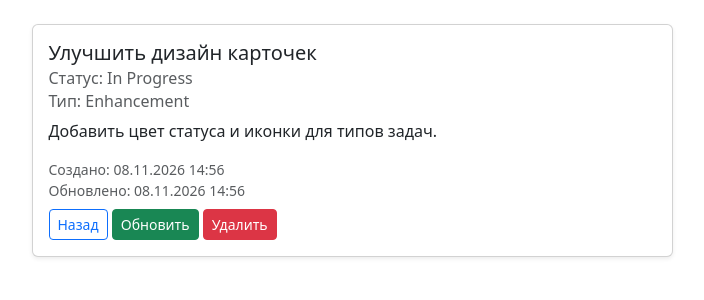
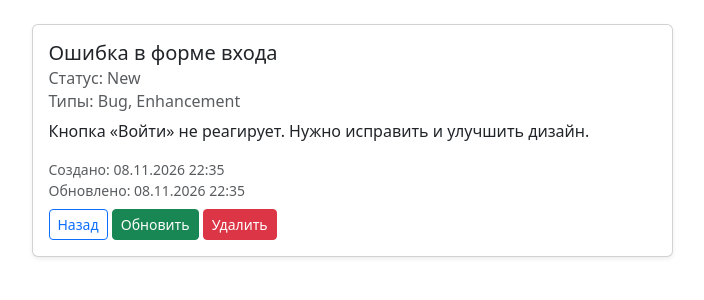
Before and after one commit to akramkhal/issue_tracker, a Django app: page /tasks/6/ in a window 1280 px wide. Shown: the part 56-356 px from the top of the page, without its empty margins (288-992 px from the left). Run offline with Django 5.2, Linux system fonts and the light colour scheme; data comes from the database, SQL or seed files in the repository.

Commit message:
Тип задачи заменён на связь многие-ко-многим, виджет чекбоксов

```diff
--- a/source/fixtures/dump.json
+++ b/source/fixtures/dump.json
@@ -6,9 +6,13 @@
     "summary": "Создать страницу входа",
     "description": "Сделать форму входа с полями логин и пароль, добавить проверку ошибок.",
     "status": 1,
-    "type": 1,
     "created_at": "2026-11-08T14:55:05.695Z",
-    "updated_at": "2026-11-08T14:55:05.695Z"
+    "updated_at": "2026-11-08T22:20:55.042Z",
+    "types": [
+      1,
+      2,
+      3
+    ]
   }
 },
 {
@@ -18,9 +22,11 @@
     "summary": "Ошибка при сохранении задачи",
     "description": "При пустом заголовке страница падает с ошибкой 500 вместо сообщения об ошибке.",
     "status": 2,
-    "type": 2,
     "created_at": "2026-11-08T14:55:20.349Z",
-    "updated_at": "2026-11-08T14:55:20.349Z"
+    "updated_at": "2026-11-08T22:20:51.486Z",
+    "types": [
+      2
+    ]
   }
 },
 {
@@ -30,9 +36,12 @@
     "summary": "Добавить поиск по задачам",
     "description": "Поиск по краткому описанию на главной странице.",
     "status": 1,
-    "type": 2,
     "created_at": "2026-11-08T14:55:33.287Z",
-    "updated_at": "2026-11-08T14:55:33.287Z"
+    "updated_at": "2026-11-08T22:20:49.452Z",
+    "types": [
+      1,
+      3
+    ]
   }
 },
 {
@@ -42,9 +51,11 @@
     "summary": "Настроить фикстуры",
     "description": "",
     "status": 3,
-    "type": 1,
     "created_at": "2026-11-08T14:55:50.496Z",
-    "updated_at": "2026-11-08T14:55:50.496Z"
+    "updated_at": "2026-11-08T22:20:47.030Z",
+    "types": [
+      3
+    ]
   }
 },
 {
@@ -53,22 +64,28 @@
   "fields": {
     "summary": "Кнопка удаления не работает",
     "description": "После нажатия на кнопку «Удалить» ничего не происходит.",
-    "status": 3,
-    "type": 2,
+    "status": 1,
     "created_at": "2026-11-08T14:56:00.644Z",
-    "updated_at": "2026-11-08T14:56:00.644Z"
+    "updated_at": "2026-11-08T22:20:45.098Z",
+    "types": [
+      1,
+      2
+    ]
   }
 },
 {
   "model": "webapp.task",
   "pk": 6,
   "fields": {
-    "summary": "Улучшить дизайн карточек",
-    "description": "Добавить цвет статуса и иконки для типов задач.",
-    "status": 2,
-    "type": 3,
-    "created_at": "2026-11-08T14:56:11.593Z",
-    "updated_at": "2026-11-08T14:56:11.593Z"
+    "summary": "Ошибка в форме входа",
+    "description": "Кнопка «Войти» не реагирует. Нужно исправить и улучшить дизайн.",
+    "status": 1,
+    "created_at": "2026-11-08T22:35:50.897Z",
+    "updated_at": "2026-11-08T22:35:50.898Z",
+    "types": [
+      2,
+      3
+    ]
   }
 },
 {
--- a/source/webapp/forms.py
+++ b/source/webapp/forms.py
@@ -11,6 +11,5 @@ class TaskForm(forms.Form):
     status = forms.ModelChoiceField(queryset=TaskStatus.objects.all(),
                                     widget=forms.Select(attrs={'class': 'form-select'}), label='Статус',
                                     empty_label='--Выберите статус--')
-    type = forms.ModelChoiceField(queryset=TaskType.objects.all(),
-                                  widget=forms.Select(attrs={'class': 'form-select'}), label='Тип',
-                                  empty_label='--Выберите тип--')
+    types = forms.ModelMultipleChoiceField(queryset=TaskType.objects.all(),
+                                                       widget=forms.CheckboxSelectMultiple(), label='Типы')
--- a/source/webapp/models.py
+++ b/source/webapp/models.py
@@ -5,7 +5,7 @@ class Task(models.Model):
     summary = models.CharField(max_length=100, null=False, blank=False, verbose_name='Краткое описание')
     description = models.TextField(null=True, blank=True, verbose_name='Полное описание')
     status = models.ForeignKey('webapp.TaskStatus', on_delete=models.PROTECT, related_name='tasks', verbose_name='Статус')
-    type = models.ForeignKey('webapp.TaskType', on_delete=models.PROTECT, related_name='tasks', verbose_name='Тип')
+    types = models.ManyToManyField('webapp.TaskType', related_name='tasks', verbose_name='Типы')
     created_at = models.DateTimeField(auto_now_add=True, verbose_name='Время создания')
     updated_at = models.DateTimeField(auto_now=True, verbose_name='Время обновления')
 
--- a/source/webapp/templates/partial/task_card.html
+++ b/source/webapp/templates/partial/task_card.html
@@ -2,7 +2,7 @@
   <div class="card-body">
     <h5 class="card-title">{{ task.summary }}</h5>
     <h6 class="card-subtitle mb-2 text-body-secondary">Статус: {{ task.status }}</h6>
-    <h6 class="card-subtitle mb-2 text-body-secondary">Тип: {{ task.type }}</h6>
+    <h6 class="card-subtitle mb-2 text-body-secondary">Типы: {% for t in task.types.all %}{{ t.name }}{% if not forloop.last %}, {% endif %}{% endfor %}</h6>
     <p class="text-muted small mb-2 mt-2">{{ task.created_at|date:"d.m.Y H:i" }}</p>
     <a href="{% url 'task_detail' task.pk %}" class="btn btn-outline-primary btn-sm">Подробнее</a>
   </div>
--- a/source/webapp/templates/task_detail.html
+++ b/source/webapp/templates/task_detail.html
@@ -7,7 +7,7 @@
             <div class="card-body">
                 <h5 class="card-title">{{ task.summary }}</h5>
                 <h6 class="card-subtitle mb-2 text-body-secondary">Статус: {{ task.status }}</h6>
-                <h6 class="card-subtitle mb-2 text-body-secondary">Тип: {{ task.type }}</h6>
+                <h6 class="card-subtitle mb-2 text-body-secondary">Типы: {% for t in task.types.all %}{{ t.name }}{% if not forloop.last %}, {% endif %}{% endfor %}</h6>
                 <p style="white-space: pre-wrap;">{{ task.description|default:"Нет описания" }}</p>
                 <p class="text-muted small mb-2">Создано: {{ task.created_at|date:"d.m.Y H:i" }} <br>
                 Обновлено: {{ task.updated_at|date:"d.m.Y H:i" }}</p>
--- a/source/webapp/views.py
+++ b/source/webapp/views.py
@@ -36,12 +36,14 @@ class TaskCreateView(View):
             summary = form.cleaned_data.get('summary')
             description = form.cleaned_data.get('description')
             status = form.cleaned_data.get('status')
-            task_type = form.cleaned_data.get('type')
+            task_type = form.cleaned_data.get('types')
             task = Task.objects.create(summary=summary, description=description,
-                                       status=status, type=task_type)
+                                       status=status)
+            task.types.set(task_type)
             return redirect('task_detail', pk=task.pk)
 
         return render(request, self.template_name, {'form': form})
+
 
 class TaskUpdateView(View):
     template_name = 'task_update.html'
@@ -52,7 +54,7 @@ class TaskUpdateView(View):
             'summary': task.summary,
             'description': task.description,
             'status': task.status,
-            'type': task.type
+            'types': task.types.all()
         })
         return render(request, self.template_name, {'form': form, 'task': task})
 
@@ -63,10 +65,11 @@ class TaskUpdateView(View):
             task.summary = form.cleaned_data.get('summary')
             task.description = form.cleaned_data.get('description')
             task.status = form.cleaned_data.get('status')
-            task.type = form.cleaned_data.get('type')
             task.save()
+            task.types.set(form.cleaned_data.get('types'))
             return redirect('task_detail', pk=task.pk)
         return render(request, self.template_name, {'form': form, 'task': task})
+
 
 class TaskDeleteView(View):
     template_name = 'task_delete.html'
```
Also changed, not shown: source/webapp/admin.py (+5 -5 lines), source/webapp/migrations/0002_remove_task_type_task_types.py (added).
